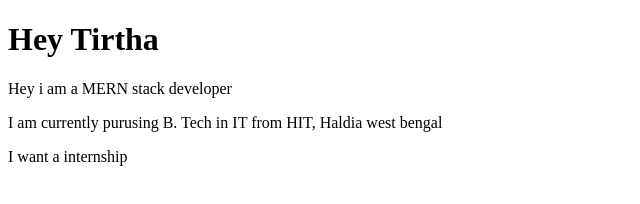
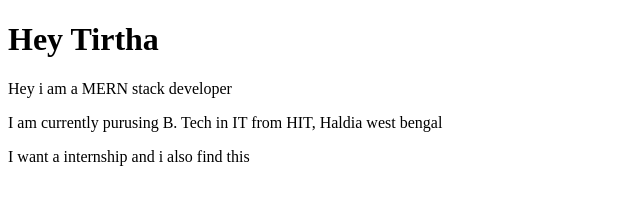
Before and after one commit to tirthaGhosh91213/demo, a plain HTML site: page index.html in a window 1280 px wide. Shown: the whole page, without its empty margins (0-640 px from the left). Drawn offline with Linux system fonts and the light colour scheme.

Commit message:
Update index.html

```diff
--- a/index.html
+++ b/index.html
@@ -9,6 +9,6 @@
   <h1>Hey Tirtha</h1>
   <div class="div1">Hey i am a MERN stack developer </div>
   <p>I am currently purusing B. Tech in IT from HIT, Haldia west bengal</p>
-  <p>I want a internship </p>
+  <p>I want a internship and i also find this </p>
 </body>
 </html>
```
